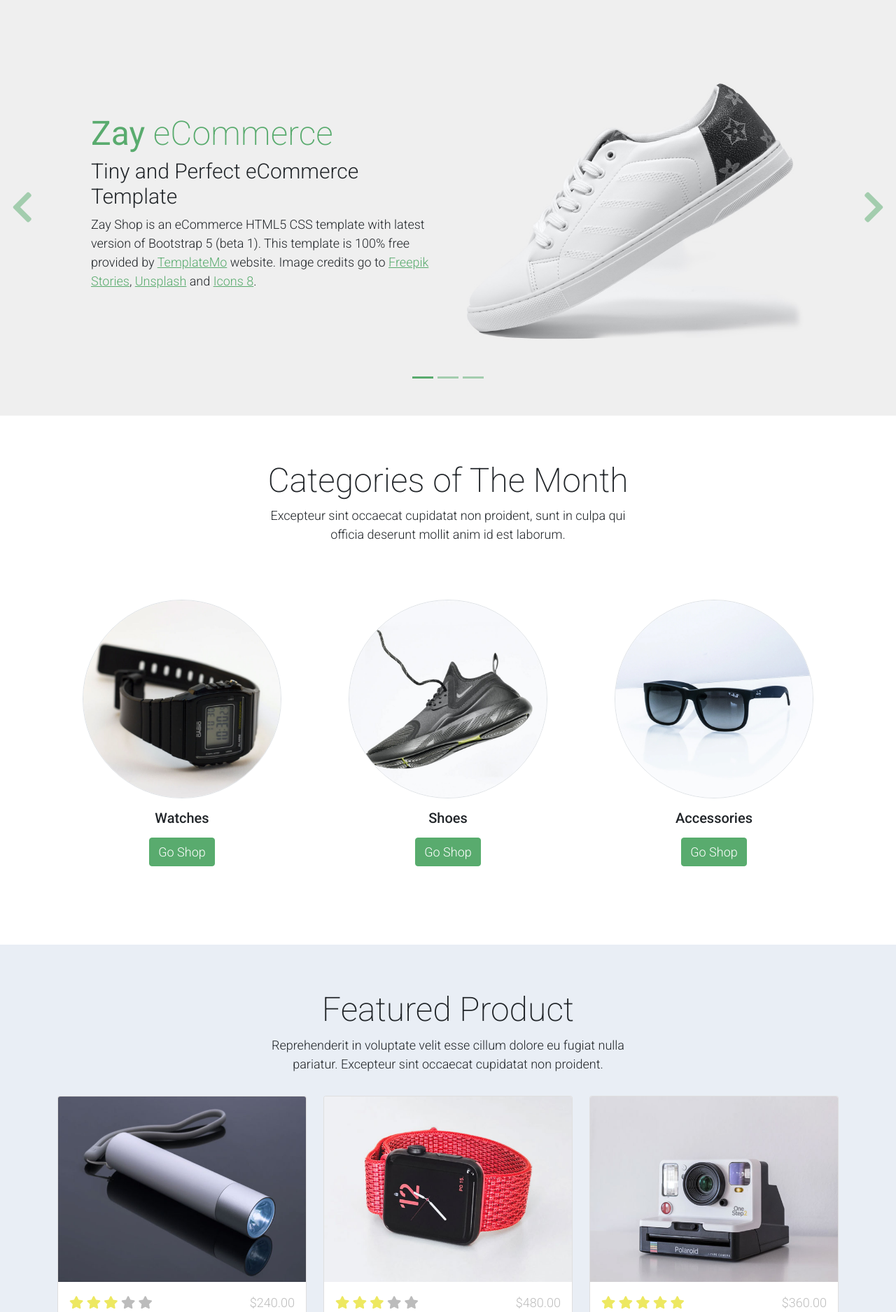
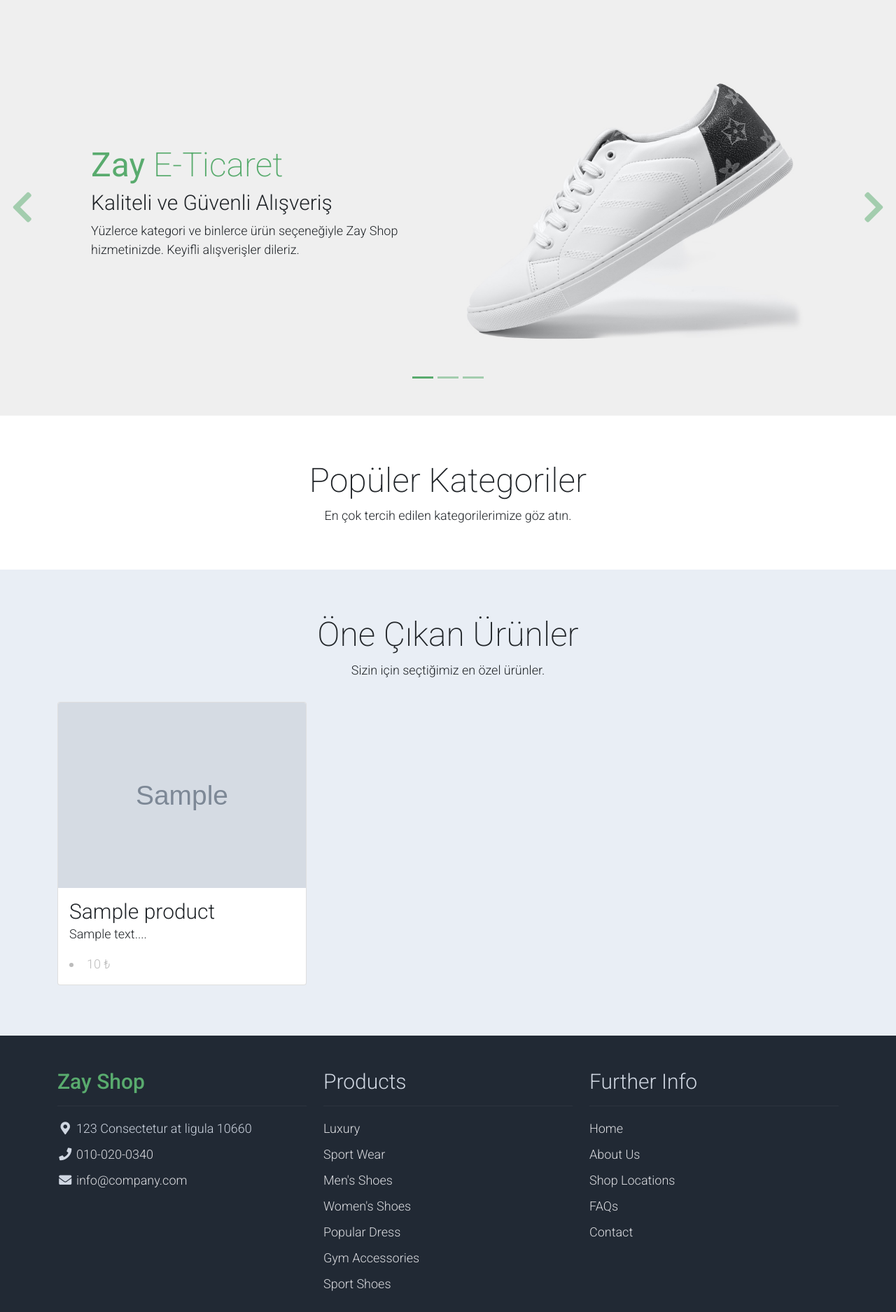
Before and after one commit to hasancansevim/e-ticaret-projesi, a PHP site: page / in a window 1280 px wide. Shown: the part 92-1967 px from the top of the page at 70% size. Run offline with PHP 8.4, Linux system fonts and the light colour scheme; tables that the repository leaves empty or names only in its code hold one stand-in row (values such as "Sample post"); grey boxes marked "Sample" are stand-in pictures; some libraries are stand-ins or nearby versions.

Commit message:
updated index.php

```diff
--- a/index.php
+++ b/index.php
@@ -1,4 +1,18 @@
-<?php include('header.php'); ?>
+<?php
+include('header.php');
+include('./includes/db.php');
+
+$cat_sql = "SELECT * FROM categories WHERE status = 1 LIMIT 3";
+$stmt_cat = $pdo->prepare($cat_sql);
+$stmt_cat->execute();
+$categories = $stmt_cat->fetchAll(PDO::FETCH_ASSOC);
+
+$feat_sql = "SELECT * FROM products WHERE is_featured = 1 LIMIT 3";
+$stmt_feat = $pdo->prepare($feat_sql);
+$stmt_feat->execute();
+$featured_products = $stmt_feat->fetchAll(PDO::FETCH_ASSOC);
+
+?>
 <!-- Start Banner Hero -->
 <div id="template-mo-zay-hero-carousel" class="carousel slide" data-bs-ride="carousel">
     <ol class="carousel-indicators">
@@ -15,19 +29,11 @@
                     </div>
                     <div class="col-lg-6 mb-0 d-flex align-items-center">
                         <div class="text-align-left align-self-center">
-                            <h1 class="h1 text-success"><b>Zay</b> eCommerce</h1>
-                            <h3 class="h2">Tiny and Perfect eCommerce Template</h3>
+                            <h1 class="h1 text-success"><b>Zay</b> E-Ticaret</h1>
+                            <h3 class="h2">Kaliteli ve Güvenli Alışveriş</h3>
                             <p>
-                                Zay Shop is an eCommerce HTML5 CSS template with latest version of Bootstrap 5 (beta
-                                1).
-                                This template is 100% free provided by <a rel="sponsored" class="text-success"
-                                    href="https://templatemo.com" target="_blank">TemplateMo</a> website.
-                                Image credits go to <a rel="sponsored" class="text-success"
-                                    href="https://stories.freepik.com/" target="_blank">Freepik Stories</a>,
-                                <a rel="sponsored" class="text-success" href="https://unsplash.com/"
-                                    target="_blank">Unsplash</a> and
-                                <a rel="sponsored" class="text-success" href="https://icons8.com/" target="_blank">Icons
-                                    8</a>.
+                                Yüzlerce kategori ve binlerce ürün seçeneğiyle Zay Shop hizmetinizde.
+                                Keyifli alışverişler dileriz.
                             </p>
                         </div>
                     </div>
@@ -42,12 +48,11 @@
                     </div>
                     <div class="col-lg-6 mb-0 d-flex align-items-center">
                         <div class="text-align-left">
-                            <h1 class="h1">Proident occaecat</h1>
-                            <h3 class="h2">Aliquip ex ea commodo consequat</h3>
+                            <h1 class="h1">Özel Koleksiyon</h1>
+                            <h3 class="h2">Tarzını Yansıt</h3>
                             <p>
-                                You are permitted to use this Zay CSS template for your commercial websites.
-                                You are <strong>not permitted</strong> to re-distribute the template ZIP file in any
-                                kind of template collection websites.
+                                Yeni sezon ürünlerimizle modayı yakından takip edin.
+                                <strong>Sınırlı sayıdaki ürünleri kaçırmayın.</strong>
                             </p>
                         </div>
                     </div>
@@ -62,12 +67,10 @@
                     </div>
                     <div class="col-lg-6 mb-0 d-flex align-items-center">
                         <div class="text-align-left">
-                            <h1 class="h1">Repr in voluptate</h1>
-                            <h3 class="h2">Ullamco laboris nisi ut </h3>
+                            <h1 class="h1">Fırsat Ürünleri</h1>
+                            <h3 class="h2">%50'ye Varan İndirimler</h3>
                             <p>
-                                We bring you 100% free CSS templates for your websites.
-                                If you wish to support TemplateMo, please make a small contribution via PayPal or
-                                tell your friends about our website. Thank you.
+                                Seçili ürünlerde geçerli indirimleri keşfetmek için hemen alışverişe başlayın.
                             </p>
                         </div>
                     </div>
@@ -91,29 +94,22 @@
 <section class="container py-5">
     <div class="row text-center pt-3">
         <div class="col-lg-6 m-auto">
-            <h1 class="h1">Categories of The Month</h1>
+            <h1 class="h1">Popüler Kategoriler</h1>
             <p>
-                Excepteur sint occaecat cupidatat non proident, sunt in culpa qui officia
-                deserunt mollit anim id est laborum.
+                En çok tercih edilen kategorilerimize göz atın.
             </p>
         </div>
     </div>
     <div class="row">
+        <?php foreach ($categories as $category): ?>
             <div class="col-12 col-md-4 p-5 mt-3">
-            <a href="#"><img src="./assets/img/category_img_01.jpg" class="rounded-circle img-fluid border"></a>
-            <h5 class="text-center mt-3 mb-3">Watches</h5>
-            <p class="text-center"><a class="btn btn-success">Go Shop</a></p>
+                <a href="#"><img src="./assets/img/<?php echo $category['id'] ?>"
+                        class="rounded-circle img-fluid border"></a>
+                <h5 class="text-center mt-3 mb-3"><?php echo $category['name'] ?></h5>
+                <p class="text-center"><a class="btn btn-success" href="shop.php?<?php echo $category['id']; ?>">Alışverişe
+                        Başla</a></p>
             </div>
-        <div class="col-12 col-md-4 p-5 mt-3">
-            <a href="#"><img src="./assets/img/category_img_02.jpg" class="rounded-circle img-fluid border"></a>
-            <h2 class="h5 text-center mt-3 mb-3">Shoes</h2>
-            <p class="text-center"><a class="btn btn-success">Go Shop</a></p>
-        </div>
-        <div class="col-12 col-md-4 p-5 mt-3">
-            <a href="#"><img src="./assets/img/category_img_03.jpg" class="rounded-circle img-fluid border"></a>
-            <h2 class="h5 text-center mt-3 mb-3">Accessories</h2>
-            <p class="text-center"><a class="btn btn-success">Go Shop</a></p>
-        </div>
+        <?php endforeach; ?>
     </div>
 </section>
 <!-- End Categories of The Month -->
@@ -124,90 +120,35 @@
     <div class="container py-5">
         <div class="row text-center py-3">
             <div class="col-lg-6 m-auto">
-                <h1 class="h1">Featured Product</h1>
+                <h1 class="h1">Öne Çıkan Ürünler</h1>
                 <p>
-                    Reprehenderit in voluptate velit esse cillum dolore eu fugiat nulla pariatur.
-                    Excepteur sint occaecat cupidatat non proident.
+                    Sizin için seçtiğimiz en özel ürünler.
                 </p>
             </div>
         </div>
         <div class="row">
+            <?php foreach ($featured_products as $feat): ?>
                 <div class="col-12 col-md-4 mb-4">
                     <div class="card h-100">
-                    <a href="shop-single.php">
-                        <img src="./assets/img/feature_prod_01.jpg" class="card-img-top" alt="...">
+                        <a href="shop-single.php?id=<?php echo $feat['id']; ?>">
+                            <img src="./assets/img/<?php echo $feat['image_url']; ?>" class="card-img-top" alt="...">
                         </a>
                         <div class="card-body">
-                        <ul class="list-unstyled d-flex justify-content-between">
-                            <li>
-                                <i class="text-warning fa fa-star"></i>
-                                <i class="text-warning fa fa-star"></i>
-                                <i class="text-warning fa fa-star"></i>
-                                <i class="text-muted fa fa-star"></i>
-                                <i class="text-muted fa fa-star"></i>
-                            </li>
-                            <li class="text-muted text-right">$240.00</li>
-                        </ul>
-                        <a href="shop-single.php" class="h2 text-decoration-none text-dark">Gym Weight</a>
+
+                            <a href="shop-single.php?id=<?php echo $feat['id']; ?>"
+                                class="h2 text-decoration-none text-dark">
+                                <?php echo $feat['name']; ?>
+                            </a>
                             <p class="card-text">
-                            Lorem ipsum dolor sit amet, consectetur adipisicing elit. Sunt in culpa qui officia
-                            deserunt.
+                                <?php echo substr($feat['description'], 0, 80) . '...'; ?>
                             </p>
-                        <p class="text-muted">Reviews (24)</p>
+                            <strong>
+                                <li class="text-muted text-right"><?php echo $feat['price']; ?> ₺</li>
+                            </strong>
                         </div>
                     </div>
                 </div>
-            <div class="col-12 col-md-4 mb-4">
-                <div class="card h-100">
-                    <a href="shop-single.php">
-                        <img src="./assets/img/feature_prod_02.jpg" class="card-img-top" alt="...">
-                    </a>
-                    <div class="card-body">
-                        <ul class="list-unstyled d-flex justify-content-between">
-                            <li>
-                                <i class="text-warning fa fa-star"></i>
-                                <i class="text-warning fa fa-star"></i>
-                                <i class="text-warning fa fa-star"></i>
-                                <i class="text-muted fa fa-star"></i>
-                                <i class="text-muted fa fa-star"></i>
-                            </li>
-                            <li class="text-muted text-right">$480.00</li>
-                        </ul>
-                        <a href="shop-single.php" class="h2 text-decoration-none text-dark">Cloud Nike Shoes</a>
-                        <p class="card-text">
-                            Aenean gravida dignissim finibus. Nullam ipsum diam, posuere vitae pharetra sed, commodo
-                            ullamcorper.
-                        </p>
-                        <p class="text-muted">Reviews (48)</p>
-                    </div>
-                </div>
-            </div>
-            <div class="col-12 col-md-4 mb-4">
-                <div class="card h-100">
-                    <a href="shop-single.php">
-                        <img src="./assets/img/feature_prod_03.jpg" class="card-img-top" alt="...">
-                    </a>
-                    <div class="card-body">
-                        <ul class="list-unstyled d-flex justify-content-between">
-                            <li>
-                                <i class="text-warning fa fa-star"></i>
-                                <i class="text-warning fa fa-star"></i>
-                                <i class="text-warning fa fa-star"></i>
-                                <i class="text-warning fa fa-star"></i>
-                                <i class="text-warning fa fa-star"></i>
-                            </li>
-                            <li class="text-muted text-right">$360.00</li>
-                        </ul>
-                        <a href="shop-single.php" class="h2 text-decoration-none text-dark">Summer Addides
-                            Shoes</a>
-                        <p class="card-text">
-                            Curabitur ac mi sit amet diam luctus porta. Phasellus pulvinar sagittis diam, et
-                            scelerisque ipsum lobortis nec.
-                        </p>
-                        <p class="text-muted">Reviews (74)</p>
-                    </div>
-                </div>
-            </div>
+            <?php endforeach; ?>
         </div>
     </div>
 </section>
```
Lines whose indentation alone changed are shown as unchanged.
